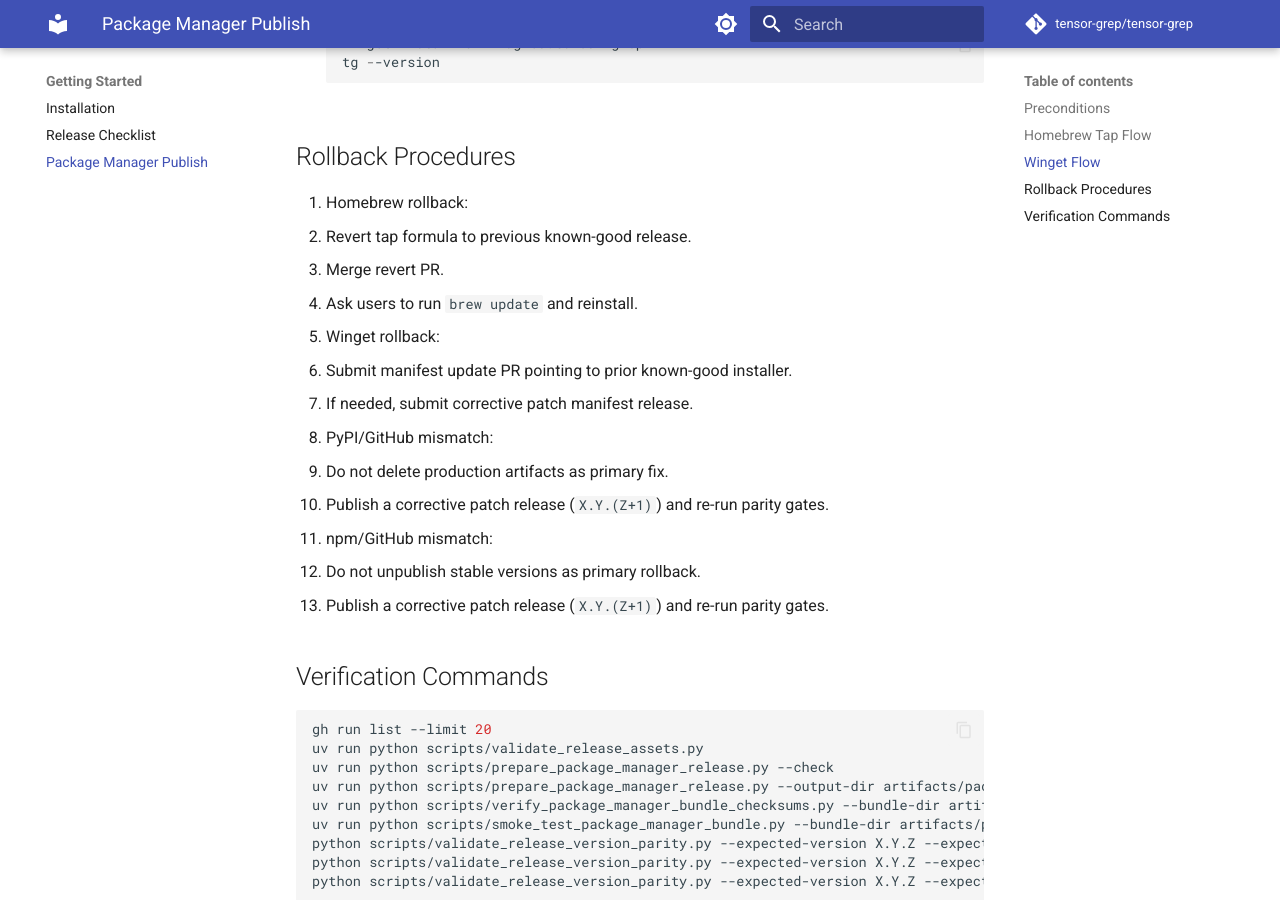
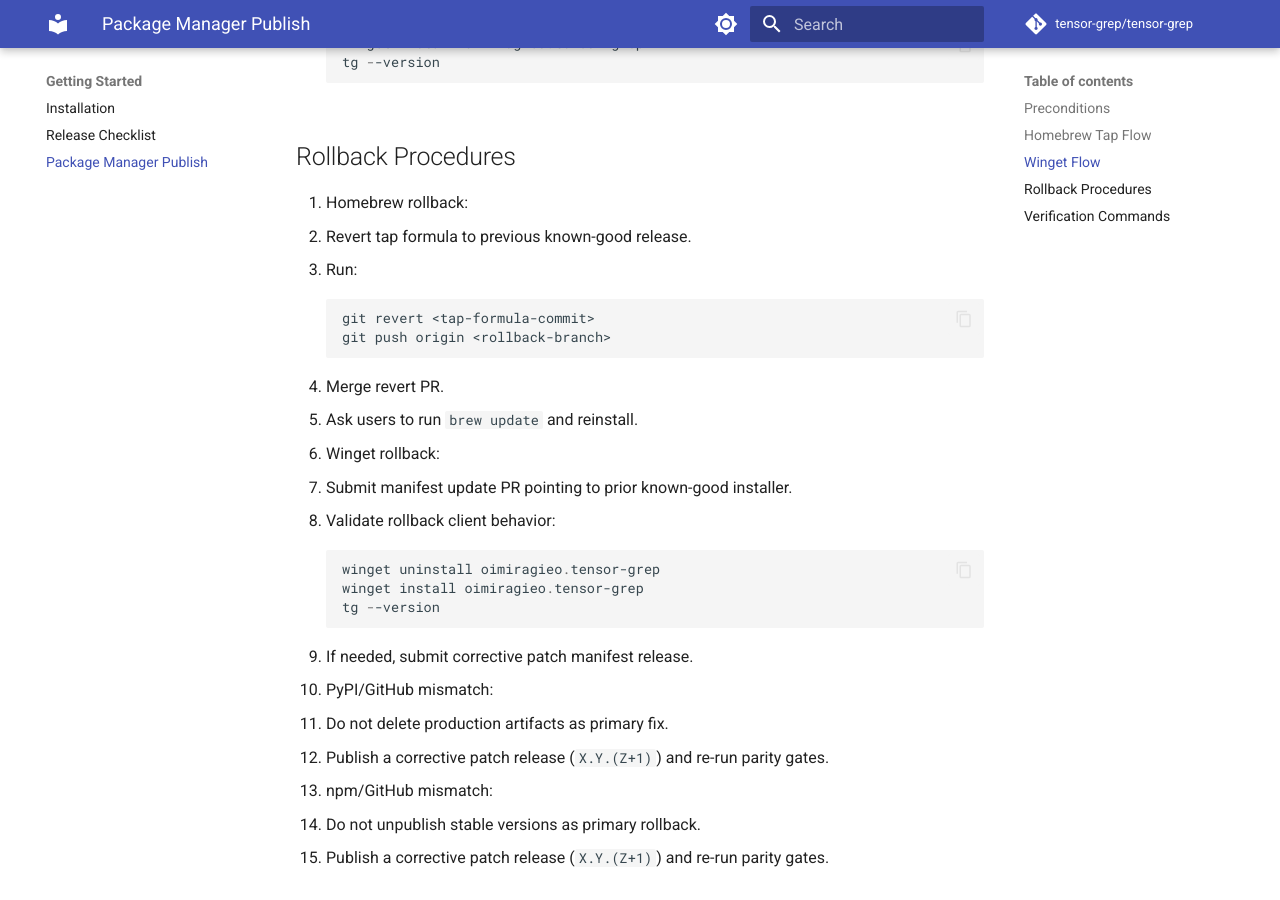
Before and after one commit to oimiragieo/tensor-grep, an MkDocs documentation site: the page built from docs/package_manager_publish.md, in a window 1280 px wide and 900 px high, scrolled down 2126 px. Built offline with MkDocs 1.6.1 and Material for MkDocs 9.7.7, drawn with Linux system fonts in a browser that asks for light colours; comment, search, counter and statistics services are not loaded.

Commit message:
test(release): require explicit package-manager rollback commands

````diff
--- a/docs/package_manager_publish.md
+++ b/docs/package_manager_publish.md
@@ -82,10 +82,21 @@
 
 1. Homebrew rollback:
    - Revert tap formula to previous known-good release.
+   - Run:
+     ```bash
+     git revert <tap-formula-commit>
+     git push origin <rollback-branch>
+     ```
    - Merge revert PR.
    - Ask users to run `brew update` and reinstall.
 2. Winget rollback:
    - Submit manifest update PR pointing to prior known-good installer.
+   - Validate rollback client behavior:
+     ```powershell
+     winget uninstall oimiragieo.tensor-grep
+     winget install oimiragieo.tensor-grep
+     tg --version
+     ```
    - If needed, submit corrective patch manifest release.
 3. PyPI/GitHub mismatch:
    - Do not delete production artifacts as primary fix.
````
Also changed, not shown: 2 other files.
